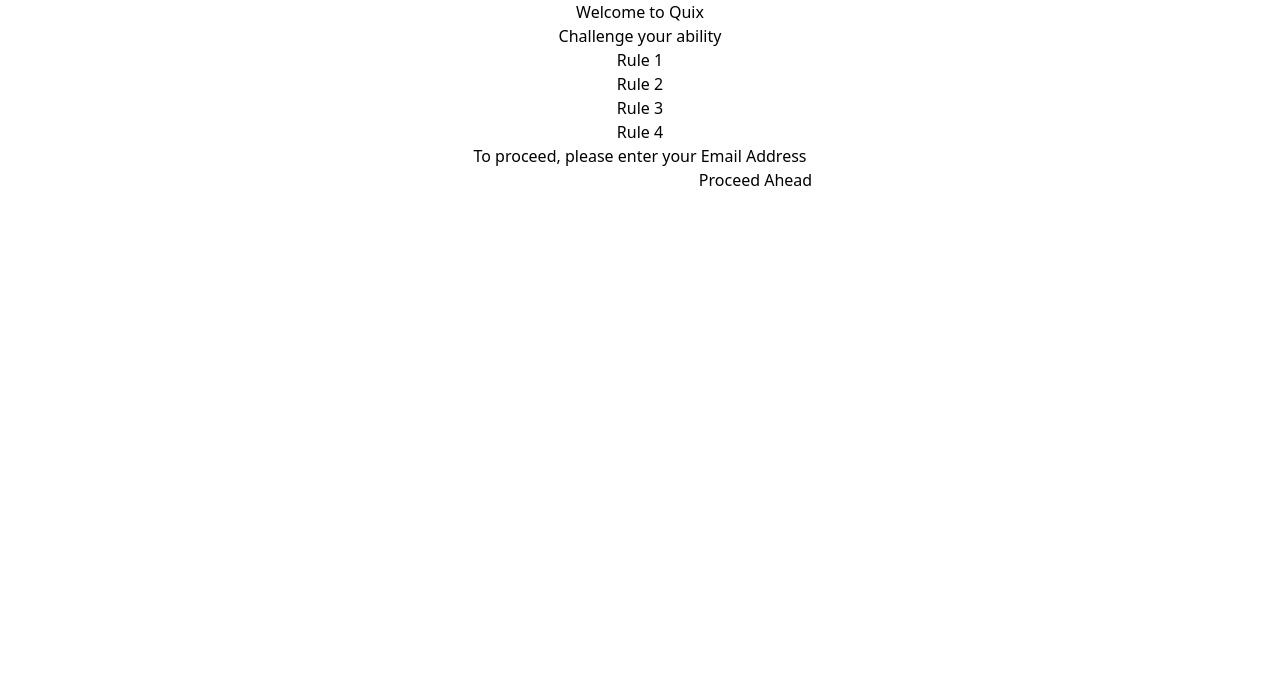
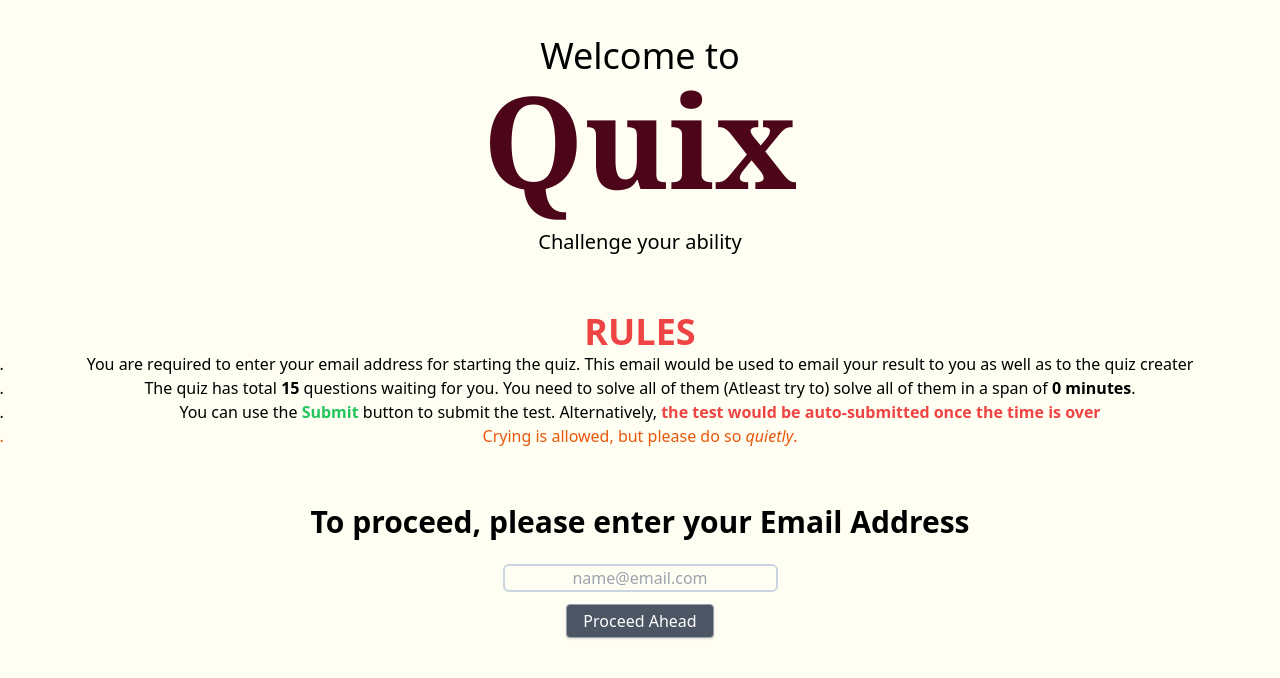
Before and after one commit to hiferli/QuiX, a React (Create React App) app: page / in a window 1280 px wide. Shown: the top 678 px of the page. Built offline with nearby package versions, Linux system fonts and the light colour scheme.

Commit message:
Designing Home Page

```diff
--- a/src/App.css
+++ b/src/App.css
@@ -1,3 +1,4 @@
 * {
     text-align: center;
+    background-color: #FFFEF2;
 }
--- a/src/Pages/Home.js
+++ b/src/Pages/Home.js
@@ -1,5 +1,6 @@
 import React from 'react'
 import { useNavigate } from "react-router-dom";
+import { QUIZ_DATA } from '../Statics/QuizData'
 
 const Home = ({email , setEmail}) => {
     let navigate = useNavigate();
@@ -27,23 +28,31 @@ const Home = ({email , setEmail}) => {
 
     return (
         <>
-            <h1>Welcome to Quix</h1>
-            <h3>Challenge your ability</h3>
+            <h1 className='mt-9 text-4xl '>Welcome to</h1>
+            <h1 className='text-9xl text-rose-950 font-serif font-black'>Quix</h1>
+            <br />
+            <h3 className='text-xl '>Challenge your ability</h3>
 
-            <div className="rules">
-                <ol>
-                    <li>Rule 1</li>
-                    <li>Rule 2</li>
-                    <li>Rule 3</li>
-                    <li>Rule 4</li>
+            <br /><br />
+            <div className="rules m-2">
+                <h2 className='text-4xl font-black text-red-500 text-transform: uppercase'>Rules</h2>
+                <ol className='list-decimal'>
+                    <li>You are required to enter your email address for starting the quiz. This email would be used to email your result to you as well as to the quiz creater</li>
+                    <li>The quiz has total <span className='font-bold'>{QUIZ_DATA.NUMBER_OF_QUESTIONS}</span> questions waiting for you. You need to solve all of them (Atleast try to) solve all of them in a span of <span className='font-bold'>{QUIZ_DATA.QUIZ_TIME.MINUTES} minutes</span>.</li>
+                    <li>You can use the <span className='font-bold text-green-500'>Submit</span> button to submit the test. Alternatively, <span className='font-bold text-red-500'>the test would be auto-submitted once the time is over</span></li>
+                    <li className='text-orange-600 '>Crying is allowed, but please do so <i>quietly</i>.</li>
                 </ol>
             </div>
 
-            <h2>To proceed, please enter your Email Address</h2>
+            <br /><br />
+            <h2 className='font-bold text-3xl'>To proceed, please enter your Email Address</h2>
 
             <form onSubmit={handleForm}>
-                <input type="email" name="email" id="email" onChange={(event) => setEmail(event.target.value)} />
-                <button type='submit'>Proceed Ahead</button>
+                <br />
+                <input className='px-5  border-2 rounded-md border-slate-300 hover:border-gray-400' placeholder='name@email.com' type="email" name="email" id="email" onChange={(event) => setEmail(event.target.value)} />
+                <br />
+                <button className='m-3 bg-gray-600 hover:bg-white hover:text-gray-600 text-white py-1 px-4 border border-gray-400 rounded shadow' type='submit'>Proceed Ahead</button>
+
             </form>
         </>
     );
```
